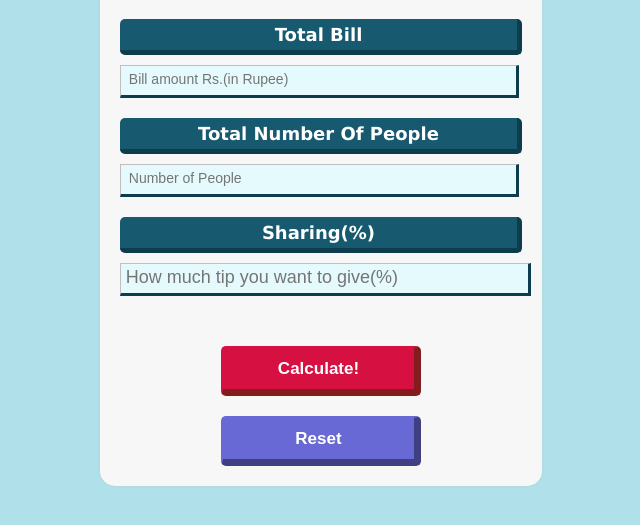
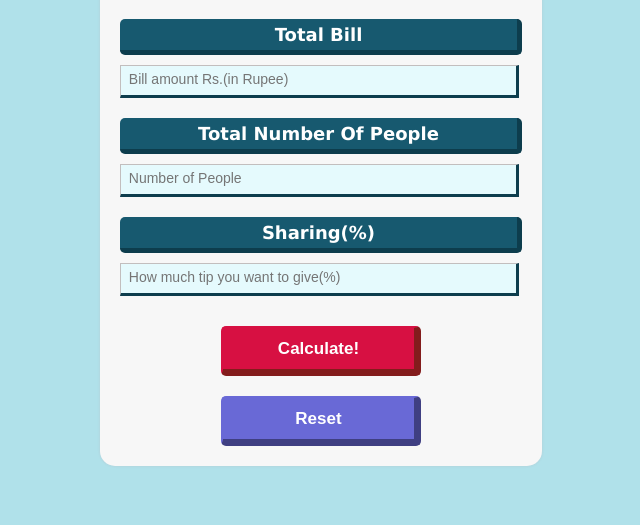
Before and after one commit to dpsdmh/tipcalculator.github.io, a plain HTML site: page index.html in a window 1280 px wide. Shown: the part 97-622 px from the top of the page, without its empty margins (319-959 px from the left). Drawn offline with Linux system fonts and the light colour scheme.

Commit message:
Update app.css

```diff
--- a/app.css
+++ b/app.css
@@ -78,23 +78,14 @@ input {
 }
 
 #serviceQual {
-  width: 90.2%;
+  width: 86.5%;
+  padding: 5px 5px 8px 8px;
+  margin-left: 20px;
+  margin-bottom: 10px;
+  color: rgb(17, 5, 63);
   background-color: #e5fafd;
-  margin: 5px 0px 30px 20px;
-  padding: 3px 3px 5px 5px;
-  font-size:large;
-  color: rgb(17, 5, 63);
-  border: solid rgb(194, 190, 190) 1px;
-  border-bottom: 3px solid rgb(13, 61, 77);
-  border-right: 3px solid rgb(13, 61, 77);
+  font-size: 14px;
 
-}
-#serviceQual:focus{
-  background: #fff;
-  border: 2px solid rgb(17, 5, 63);
-  border-bottom: 3px solid rgb(13, 61, 77);
-  border-right: 3px solid rgb(13, 61, 77);
-  outline: none;
 }
 
 button {
```
